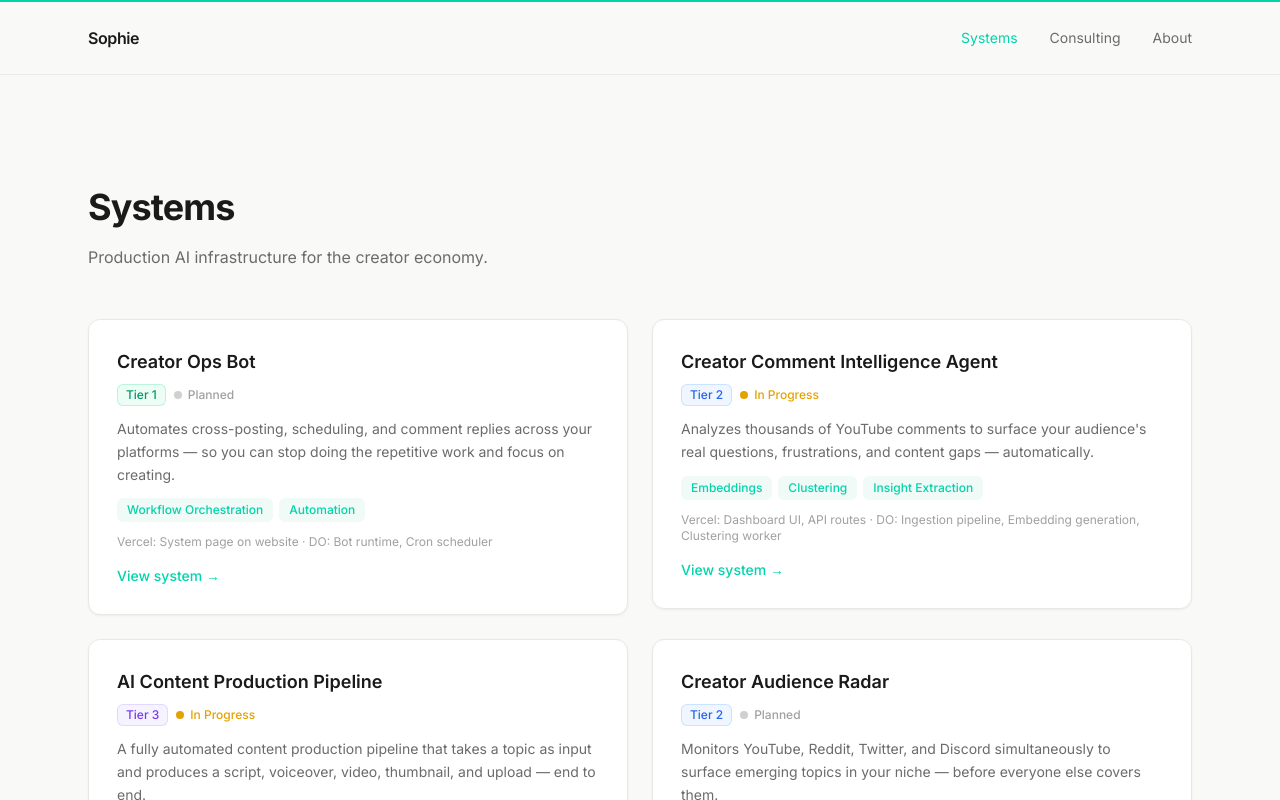
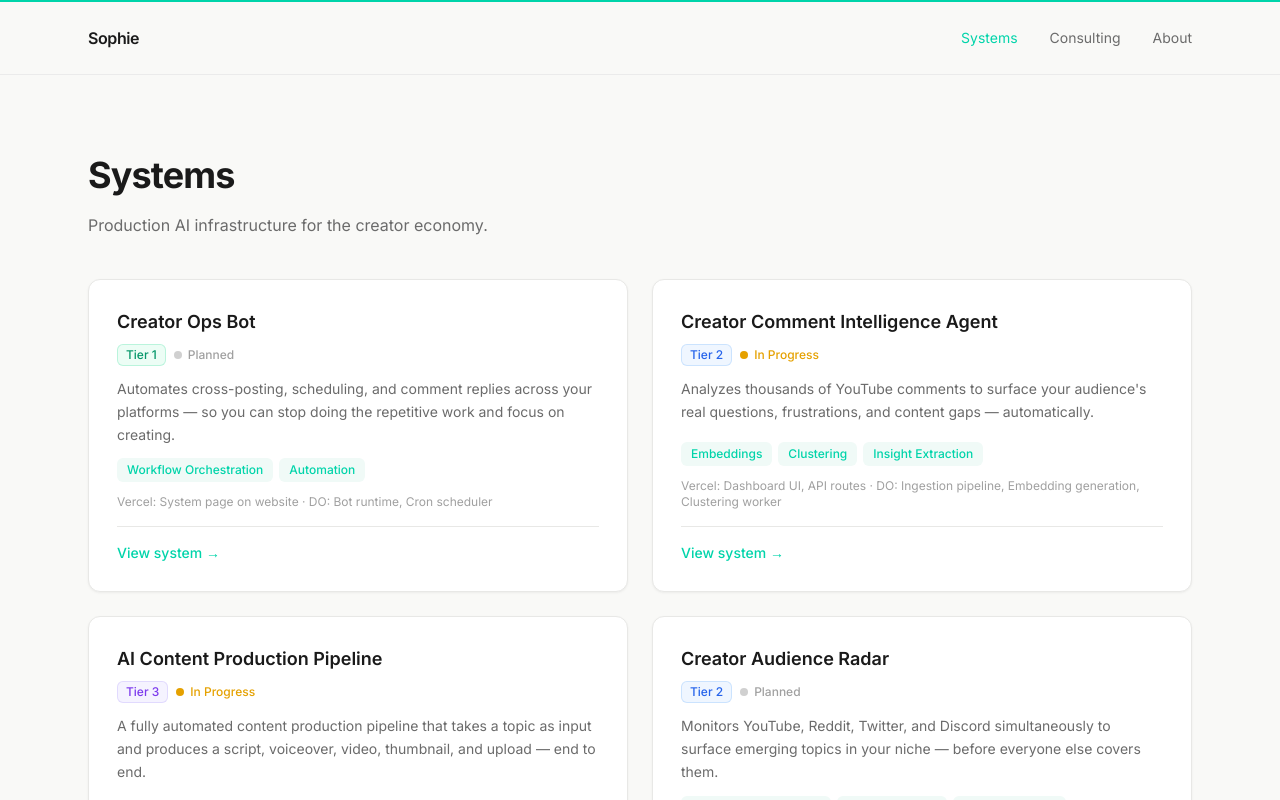
Before and after one commit to sophie-fc-yin/sophie-website, a Next.js app: page /systems in a window 1280 px wide. Shown: the top 800 px of the page. Built offline with nearby package versions, Linux system fonts and the light colour scheme.

Commit message:
Fix spacing: tighter sections, equal-height cards, consistent gaps

```diff
--- a/app/page.tsx
+++ b/app/page.tsx
@@ -23,7 +23,7 @@ export default function Home() {
   return (
     <>
       {/* Hero Section */}
-      <section className="py-28 md:py-36 bg-grid">
+      <section className="py-20 md:py-28 bg-grid">
         <div className="max-w-6xl mx-auto px-6">
           <h1 className="text-4xl md:text-6xl font-bold tracking-tight text-[#1a1a1a] leading-[1.1]">
             AI Systems for Creators and Digital Media
@@ -60,7 +60,7 @@ export default function Home() {
 
       {/* Featured Systems */}
       <FadeIn>
-        <section className="py-20 md:py-28 bg-[#f4f4f2]">
+        <section className="py-14 md:py-20 bg-[#f4f4f2]">
           <div className="max-w-6xl mx-auto px-6">
             <p className="text-xs uppercase tracking-[0.15em] text-[#a0a0a0] font-medium">Featured Systems</p>
             <h2 className="text-2xl md:text-3xl font-bold tracking-tight text-[#1a1a1a] mt-2">Production AI Infrastructure</h2>
@@ -78,7 +78,7 @@ export default function Home() {
 
       {/* Consulting CTA Block */}
       <FadeIn delay={200}>
-        <section className="py-20 md:py-28">
+        <section className="py-12 md:py-16">
           <div className="max-w-6xl mx-auto px-6">
             <div className="bg-white rounded-xl border border-[#e8e8e6] shadow-[0_1px_3px_rgba(0,0,0,0.04),0_1px_2px_rgba(0,0,0,0.02)] p-10 md:p-14">
               <p className="text-xl md:text-2xl font-semibold text-[#1a1a1a]">
--- a/app/systems/page.tsx
+++ b/app/systems/page.tsx
@@ -10,21 +10,21 @@ export const metadata: Metadata = {
 
 export default function Systems() {
   return (
-    <main className="max-w-6xl mx-auto px-6 py-20 md:py-28">
+    <main className="max-w-6xl mx-auto px-6 py-16 md:py-20">
       <h1 className="text-4xl font-bold tracking-tight text-[#1a1a1a]">Systems</h1>
       <p className="text-[#6b6b6b] mt-4 leading-[1.75]">
         Production AI infrastructure for the creator economy.
       </p>
 
-      <div className="grid grid-cols-1 md:grid-cols-2 gap-6 mt-12">
-        {systems.map((system, index) => (
-          <FadeIn key={system.slug} delay={index * 100}>
-            <SystemCard system={system} />
-          </FadeIn>
-        ))}
-      </div>
+      <FadeIn>
+        <div className="grid grid-cols-1 md:grid-cols-2 gap-6 mt-10">
+          {systems.map((system) => (
+            <SystemCard key={system.slug} system={system} />
+          ))}
+        </div>
+      </FadeIn>
 
-      <div className="mt-16 bg-white rounded-xl border border-[#e8e8e6] shadow-[0_1px_3px_rgba(0,0,0,0.04),0_1px_2px_rgba(0,0,0,0.02)] p-6">
+      <div className="mt-10 bg-white rounded-xl border border-[#e8e8e6] shadow-[0_1px_3px_rgba(0,0,0,0.04),0_1px_2px_rgba(0,0,0,0.02)] p-6">
         <p className="text-sm text-[#6b6b6b]">
           These systems run on a split infrastructure — frontend and API routes on Vercel,
           background workers and data pipelines on DigitalOcean.
--- a/components/SystemCard.tsx
+++ b/components/SystemCard.tsx
@@ -14,7 +14,7 @@ export default function SystemCard({ system }: SystemCardProps) {
   const doList = system.infrastructure.digitalocean.join(', ');
 
   return (
-    <div className="bg-white rounded-xl border border-[#e8e8e6] p-7 shadow-[0_1px_3px_rgba(0,0,0,0.04),0_1px_2px_rgba(0,0,0,0.02)] hover:shadow-[0_4px_12px_rgba(0,0,0,0.06),0_2px_4px_rgba(0,0,0,0.03)] hover:-translate-y-0.5 transition-all duration-300">
+    <div className="bg-white rounded-xl border border-[#e8e8e6] p-7 shadow-[0_1px_3px_rgba(0,0,0,0.04),0_1px_2px_rgba(0,0,0,0.02)] hover:shadow-[0_4px_12px_rgba(0,0,0,0.06),0_2px_4px_rgba(0,0,0,0.03)] hover:-translate-y-0.5 transition-all duration-300 flex flex-col h-full">
       <div>
         <span className="text-lg font-semibold text-[#1a1a1a]">
           {system.name}
@@ -26,7 +26,7 @@ export default function SystemCard({ system }: SystemCardProps) {
         <StatusBadge status={system.status} />
       </div>
 
-      <p className="text-sm text-[#6b6b6b] mt-3 leading-relaxed">{system.oneLiner}</p>
+      <p className="text-sm text-[#6b6b6b] mt-3 leading-relaxed flex-1">{system.oneLiner}</p>
 
       <div className="flex flex-wrap gap-1.5 mt-3">
         {system.capabilities.map((cap) => (
@@ -38,7 +38,7 @@ export default function SystemCard({ system }: SystemCardProps) {
         Vercel: {vercelList} · DO: {doList}
       </p>
 
-      <div className="flex items-center justify-between mt-4">
+      <div className="flex items-center justify-between mt-4 pt-4 border-t border-[#e8e8e6]">
         <Link
           href={`/systems/${system.slug}`}
           className="text-sm text-[#00d4aa] font-medium hover:opacity-80 transition-opacity"
```
